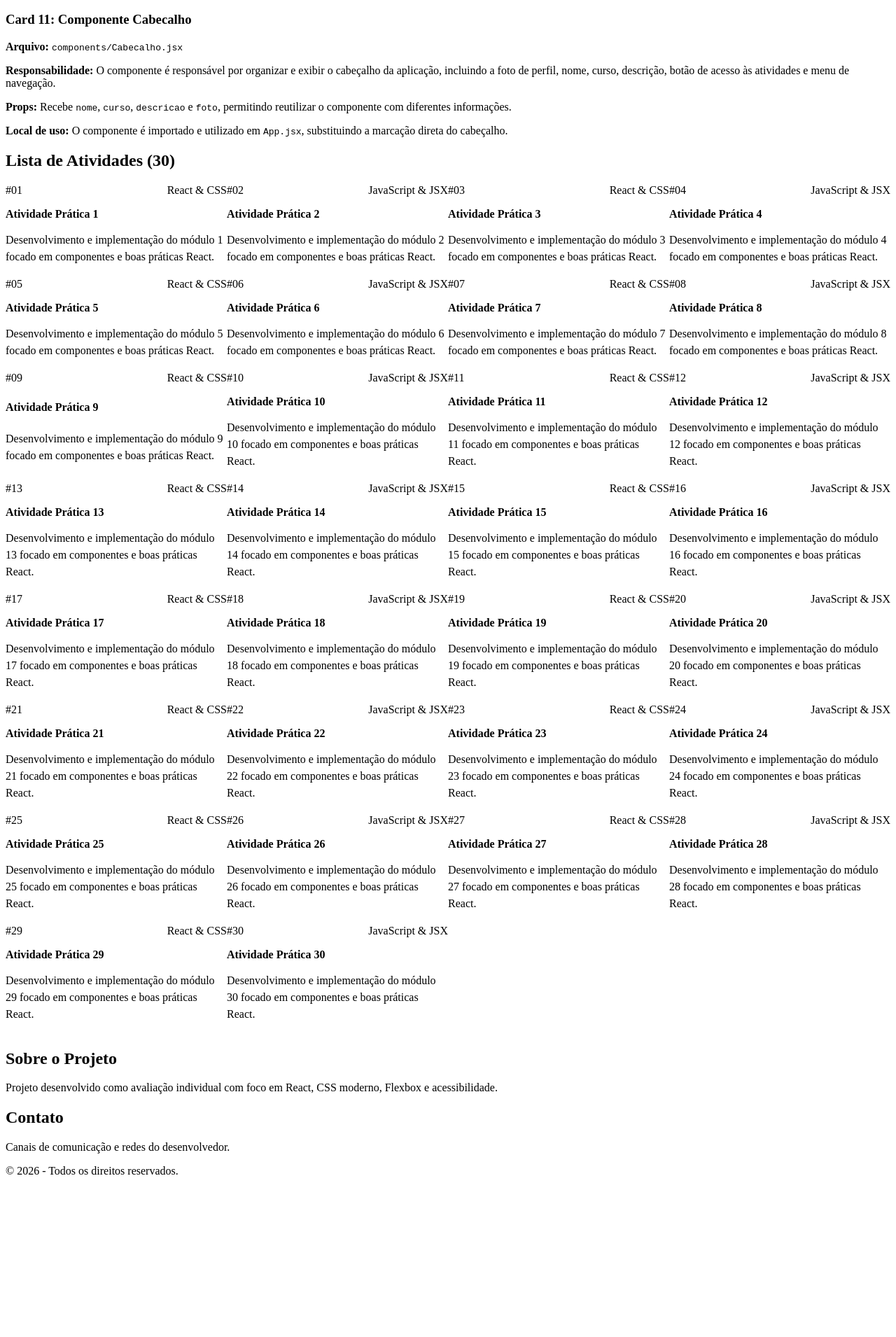
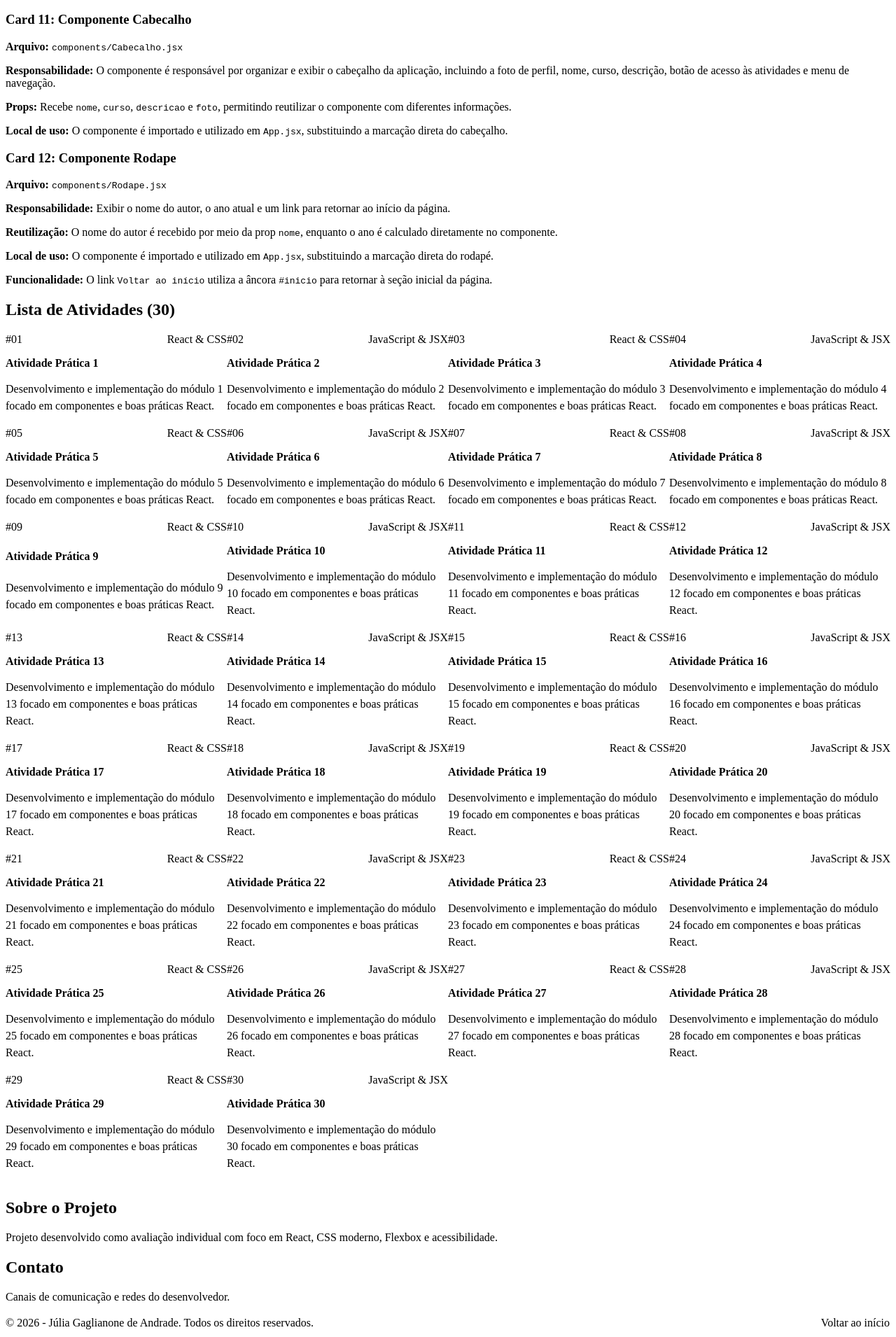
Before and after one commit to juliagaglianone/react-learning, a React (Vite) app: page / in a window 1280 px wide. Shown: the part 1728-3638 px from the top of the page at 70% size. Before the commit the page ends 3434 px from the top, so only its background shows below. Built offline with nearby package versions, Linux system fonts and the light colour scheme.

Commit message:
refactor:criar componente de rodape

```diff
--- a/src/App.css
+++ b/src/App.css
@@ -203,3 +203,62 @@ body,
     grid-template-columns: repeat(auto-fill, minmax(300px, 1fr));
   }
 }
+
+.footer-container {
+  display: flex;
+  justify-content: space-between;
+  align-items: center;
+  gap: var(--spacing-md);
+  margin-top: var(--spacing-xl);
+  padding: var(--spacing-lg) 0;
+  border-top: 1px solid var(--color-border);
+}
+
+.footer-container p {
+  margin: 0;
+  font-size: var(--font-size-sm);
+  line-height: 1.5;
+  color: var(--color-text-main);
+}
+
+.back-to-top {
+  display: inline-flex;
+  align-items: center;
+  justify-content: center;
+  padding: var(--spacing-sm) var(--spacing-md);
+
+  color: var(--color-primary);
+  background-color: transparent;
+  border: 1px solid transparent;
+  border-radius: var(--radius-sm);
+
+  text-decoration: none;
+  font-size: var(--font-size-sm);
+  font-weight: var(--font-weight-semibold);
+
+  transition:
+    color 0.2s ease,
+    background-color 0.2s ease,
+    border-color 0.2s ease,
+    transform 0.2s ease;
+}
+
+.back-to-top:hover {
+  color: var(--color-primary-hover);
+  background-color: var(--color-bg);
+  border-color: var(--color-border);
+  transform: translateY(-1px);
+}
+
+.back-to-top:focus-visible {
+  outline: 3px solid var(--color-accent);
+  outline-offset: 2px;
+}
+
+@media (max-width: 600px) {
+  .footer-container {
+    flex-direction: column;
+    justify-content: center;
+    text-align: center;
+  }
+}
--- a/src/App.jsx
+++ b/src/App.jsx
@@ -1,7 +1,8 @@
 import React from 'react';
 import './App.css';
 import Cabecalho from './components/Cabecalho';
-import profileJúlia from './public/profile-julia.jpg';
+import Rodape from './components/Rodape';
+import profileJulia from './public/profile-julia.jpg';
 
 export default function App() {
   // Dados simulados para as 30 atividades
@@ -21,7 +22,7 @@ export default function App() {
         nome="Júlia Gaglianone de Andrade"
         curso="Curso: Desenvolvimento Web | Turma 2026"
         descricao="Portfólio para mapeamento do progresso em React e boas práticas web."
-        foto={profileJúlia}
+        foto={profileJulia}
       />
 
       {/* Conteúdo Principal */}
@@ -377,6 +378,40 @@ export default function App() {
           </p>
         </article>
 
+        {/* Card 12 - Componente Rodape */}
+      <article className="card-evidencia">
+        <h3>Card 12: Componente Rodape</h3>
+
+        <p>
+          <strong>Arquivo:</strong>{' '}
+          <code>components/Rodape.jsx</code>
+        </p>
+
+        <p>
+          <strong>Responsabilidade:</strong>{' '}
+          Exibir o nome do autor, o ano atual e um link para retornar ao
+          início da página.
+        </p>
+
+        <p>
+          <strong>Reutilização:</strong>{' '}
+          O nome do autor é recebido por meio da prop <code>nome</code>,
+          enquanto o ano é calculado diretamente no componente.
+        </p>
+
+        <p>
+          <strong>Local de uso:</strong>{' '}
+          O componente é importado e utilizado em <code>App.jsx</code>,
+          substituindo a marcação direta do rodapé.
+        </p>
+
+        <p>
+          <strong>Funcionalidade:</strong>{' '}
+          O link <code>Voltar ao início</code> utiliza a âncora{' '}
+          <code>#inicio</code> para retornar à seção inicial da página.
+        </p>
+      </article>
+
         {/* Seção de Grid de Atividades */}
         <section id="atividades">
           <h2>Lista de Atividades (30)</h2>
@@ -438,12 +473,7 @@ export default function App() {
 
       </main>
 
-      {/* Rodapé */}
-      <footer>
-        <p>
-          &copy; {new Date().getFullYear()} - Todos os direitos reservados.
-        </p>
-      </footer>
+      <Rodape nome="Júlia Gaglianone de Andrade" />
 
     </div>
   );
--- /dev/null
+++ b/src/components/Rodape.jsx
@@ -0,0 +1,17 @@
+import React from 'react';
+
+export default function Rodape({ nome }) {
+  const anoAtual = new Date().getFullYear();
+
+  return (
+    <footer className="footer-container">
+      <p>
+        &copy; {anoAtual} - {nome}. Todos os direitos reservados.
+      </p>
+
+      <a href="#inicio" className="back-to-top">
+        Voltar ao início
+      </a>
+    </footer>
+  );
+}
```
